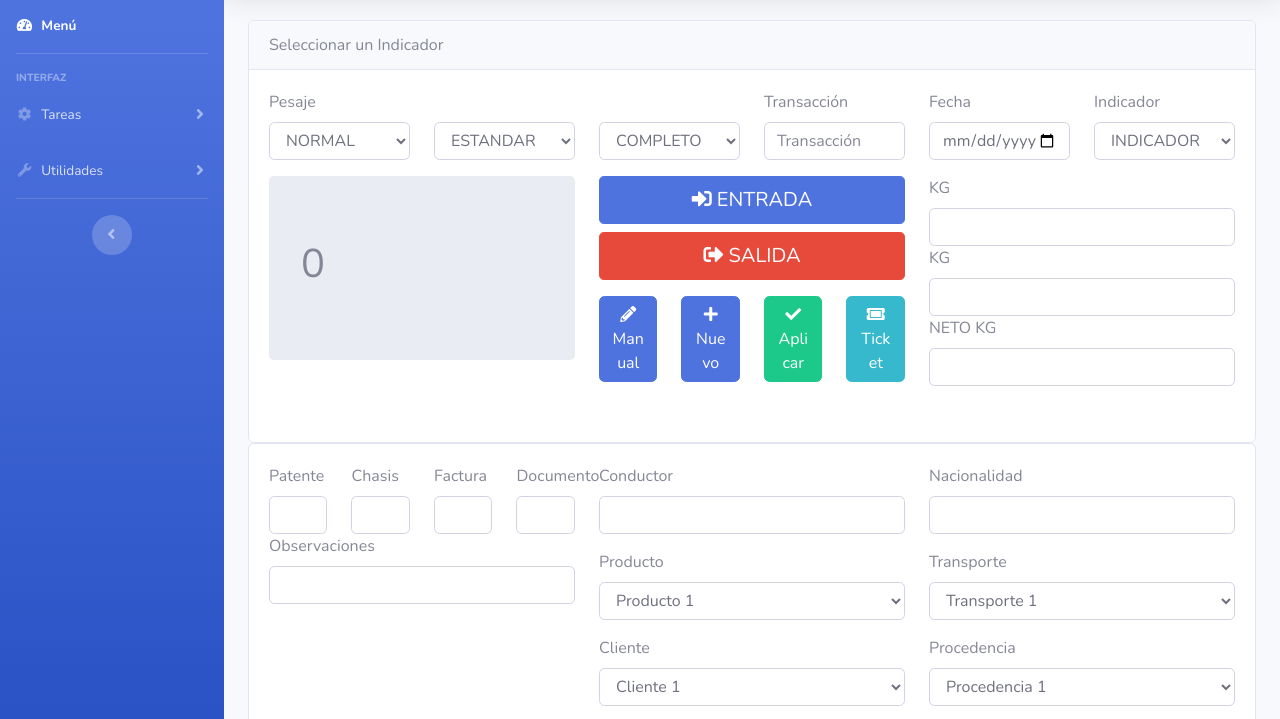
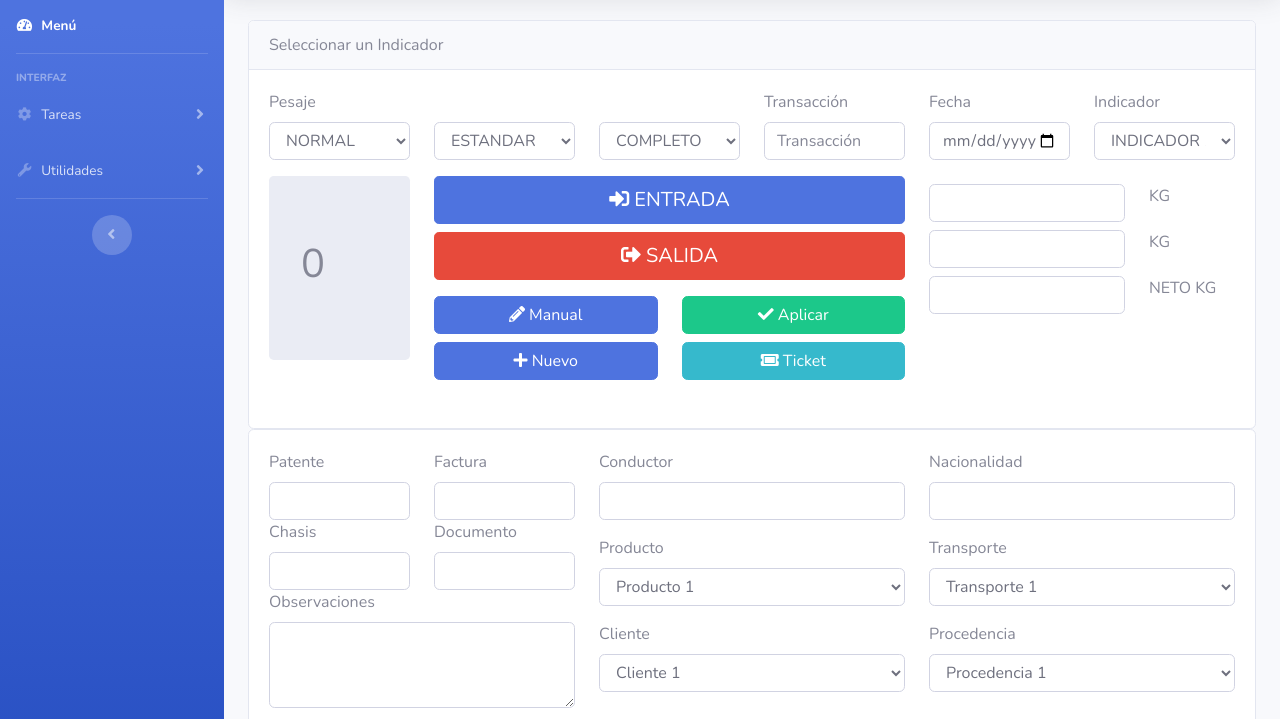
Before and after one commit to SpikeAsimov/sistemaBalanza, a website with bundled scripts: page pesaje.html in a window 1280 px wide. Shown: the part 74-793 px from the top of the page. Built offline with nearby package versions, Linux system fonts and the light colour scheme.

Commit message:
modifica pesaje y cards

```diff
--- a/css/styles.css
+++ b/css/styles.css
@@ -60,6 +60,9 @@
     background-size: cover;
   }
 
+
+  /* Card Dashboard */
+
   .card-index{
     border-radius: 6px;
     background: #fff;
--- a/pesaje.html
+++ b/pesaje.html
@@ -211,14 +211,12 @@
                                         </div>
                                     </div>
                                     <div class="form-group row">
-                                        <div class="col-sm-4">
+                                        <div class="col-sm-2">
                                             <div class="jumbotron">
                                                 <h1 class="display">0</h1>
                                             </div>
                                         </div>
-                                        <div class="col-sm-8">
-                                            <div class="row">
-                                                <div class="col-sm-6 mb-3">
+                                        <div class="col-sm-6">
                                             <button type="button" class="btn btn-primary btn-lg btn-block">
                                                 <i class="fas fa-sign-in-alt"></i> ENTRADA
                                             </button>
@@ -226,37 +224,48 @@
                                                 <i class="fas fa-sign-out-alt"></i> SALIDA
                                             </button>
                                             <div class="row mt-3">
-                                                        <div class="col-sm-3 mb-2">
+                                                <div class="col-sm-6 mb-2">
                                                     <button type="button" class="btn btn-primary btn-block">
                                                         <i class="fas fa-pencil-alt"></i> Manual
                                                     </button>
-                                                        </div>
-                                                        <div class="col-sm-3 mb-2">
+
                                                     <button type="button" class="btn btn-primary btn-block">
                                                         <i class="fas fa-plus"></i> Nuevo
                                                     </button>
                                                 </div>
-                                                        <div class="col-sm-3 mb-2">
+                                                <div class="col-sm-6 mb-2">
                                                     <button type="button" class="btn btn-success btn-block">
                                                         <i class="fas fa-check"></i> Aplicar
-                                                            </button>
-                                                        </div>
-                                                        <div class="col-sm-3 mb-2">
+
                                                     <button type="button" class="btn btn-info btn-block">
                                                         <i class="fas fa-ticket-alt"></i> Ticket
                                                     </button>
                                                 </div>
                                             </div>
                                         </div>
-                                                <div class="col-sm-6">
+                                        <div class="col-sm-4">
+                                            <div class="row mt-2">
+                                                <div class="col-8">
+                                                    <input type="text" class="form-control" id="kg1">
+                                                </div>
+                                                <div class="col-4">
                                                     <label for="kg1">KG</label>
-                                                    <input type="text" class="form-control" id="kg1">
-
+                                                </div>
+                                            </div>
+                                            <div class="row mt-2">
+                                                <div class="col-8">
+                                                    <input type="text" class="form-control" id="kg2">
+                                                </div>
+                                                <div class="col-4">
                                                     <label for="kg2">KG</label>
-                                                    <input type="text" class="form-control" id="kg2">
-
+                                                </div>
+                                            </div>
+                                            <div class="row mt-2">
+                                                <div class="col-8">
+                                                    <input type="text" class="form-control" id="kg3">
+                                                </div>
+                                                <div class="col-4">
                                                     <label for="kg3">NETO KG</label>
-                                                    <input type="text" class="form-control" id="kg3">
                                                 </div>
                                             </div>
                                         </div>
@@ -268,19 +277,17 @@
                                     <div class="form-group row">
                                         <div class="col-sm-4">
                                             <div class="row">
-                                                <div class="col-sm-3">
+                                                <div class="col-sm-6">
                                                     <label for="patente">Patente</label>
                                                     <input type="text" class="form-control" id="patente">
-                                                </div>
-                                                <div class="col-sm-3">
+
                                                     <label for="chasis">Chasis</label>
                                                     <input type="text" class="form-control" id="chasis">
                                                 </div>
-                                                <div class="col-sm-3">
+                                                <div class="col-sm-6">
                                                     <label for="factura">Factura</label>
                                                     <input type="text" class="form-control" id="factura">
-                                                </div>
-                                                <div class="col-sm-3">
+
                                                     <label for="documento">Documento</label>
                                                     <input type="text" class="form-control" id="documento">
                                                 </div>
@@ -288,7 +295,9 @@
                                             <div class="row">
                                                 <div class="col-sm-12">
                                                     <label for="observaciones">Observaciones</label>
-                                                    <input type="text" class="form-control" id="observaciones">
+                                                    <textarea class="form-control" id="observaciones" rows="3">
+
+                                                    </textarea>
                                                 </div>
                                             </div>
                                         </div>
```
Also changed, not shown: index.html (+20 -23 lines). Lines whose indentation alone changed are shown as unchanged.
